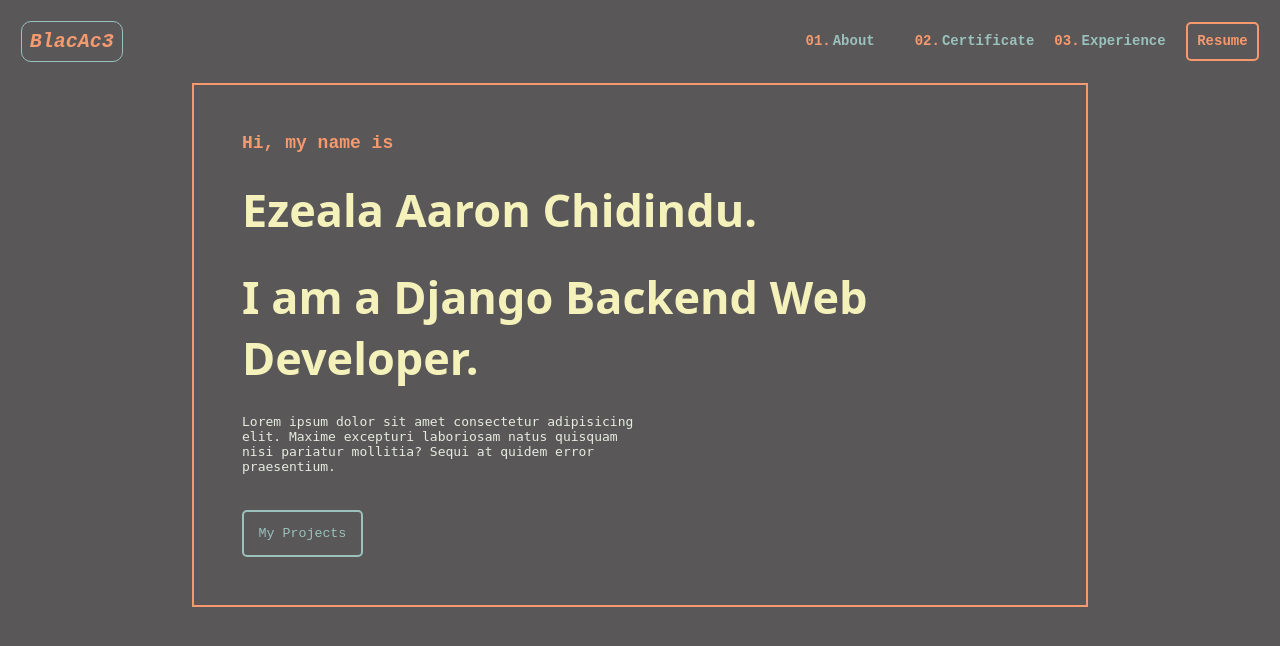
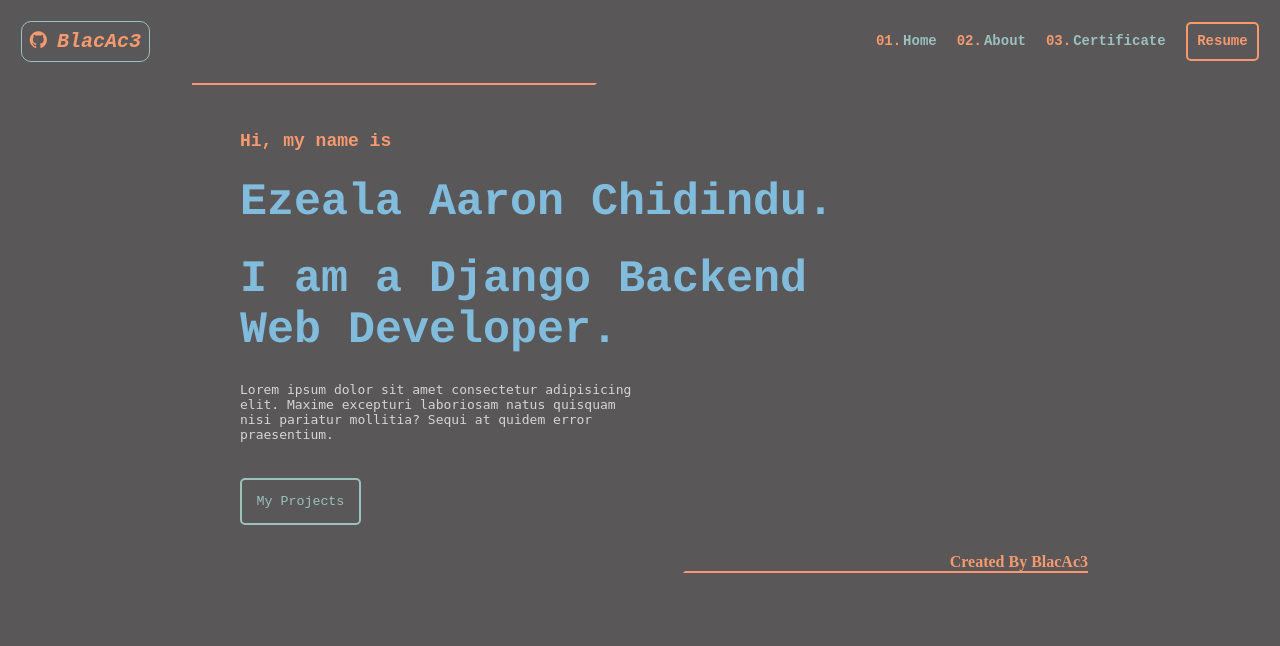
Before and after one commit to BlacAc3/blacac3-portfolio, a Django app: page / in a window 1280 px wide. Shown: the top 646 px of the page. Run offline with Django 4.2, Linux system fonts and the light colour scheme; some libraries are stand-ins or nearby versions.

Commit message:
Added more pages🗒

```diff
--- /dev/null
+++ b/mainpage/static/mainpage/script.js
@@ -0,0 +1,40 @@
+document.addEventListener("DOMContentLoaded", ()=>{
+
+
+    // click action for home navbar button
+    let navHome = document.querySelector(".nav-home");
+    let homePage = document.querySelector(".home");
+    navHome.addEventListener("click", ()=>{
+        allNavClickable = document.querySelectorAll(".intro")
+        allNavClickable.forEach(navItem => {
+            navItem.style.display="none";
+        });
+
+        homePage.style.display="flex"
+    })
+
+    // click action for navbar about button
+    let navAbout = document.querySelector(".nav-about");
+    let aboutPage = document.querySelector(".about");
+    navAbout.addEventListener("click", ()=>{
+        allNavClickable = document.querySelectorAll(".intro")
+        allNavClickable.forEach(navItem => {
+            navItem.style.display="none";
+        });
+
+        aboutPage.style.display="flex"
+    })
+
+    // Click action button for certificate page
+    let navCert = document.querySelector(".nav-cert");
+    let certPage = document.querySelector(".cert");
+    navCert.addEventListener("click", ()=>{
+        allNavClickable = document.querySelectorAll(".intro")
+        allNavClickable.forEach(navItem => {
+            navItem.style.display="none";
+        });
+
+        certPage.style.display="flex"
+    })
+
+})
--- a/mainpage/static/mainpage/style.css
+++ b/mainpage/static/mainpage/style.css
@@ -11,15 +11,20 @@ li{
 }
 
 a{
+    color:var(--accent-color);
     text-decoration: none;
-    color:black;
 }
+
+a:hover{
+    cursor: pointer;
+}
+
 
 :root:root {
     --primary-color: #595758;
     --accent-color: #F7996E;
-    --highlight-color: #F4F1BB;
-    --text-color: #E6EBE0;
+    --highlight-color:#82bcdc;
+    --text-color: #d5d5d5;
     --cta-color: #9BC1BC;
 
     /* --primary-color:#7B6B43;
@@ -32,7 +37,10 @@ a{
 }
 
 body{
+    height: 100%;
+    background-size:cover;
     background-color: var(--primary-color);
+
 }
 
 /* nav styling */
@@ -53,6 +61,9 @@ nav{
 }
 
 #username{
+    display:  flex;
+    justify-content: center;
+    gap:10px;
     font-size: 20px;
     font-style: italic;
     font-weight: bold;
@@ -115,14 +127,46 @@ nav li:hover  .nav-num{
 
 /* Body Styling */
 /* ---------------------------------------------------------------------- */
-#intro{
-    border: 2px solid var(--accent-color);
+
+.main-main{
+    display: flex;
+    position: relative;
+}
+
+/* Intro section syling */
+.intro{
+    position: relative;
+    /* border: 2px solid var(--accent-color); */
     padding: 3rem;
     margin: auto;
     width: 70%;
     display:flex;
     flex-direction: column;
     gap: 26px;
+    transition:all ease 0.3s;
+}
+
+.intro::after{
+    text-align: right;
+    content:"Created By BlacAc3";
+    font-weight:bolder ;
+    color: var(--accent-color);
+    position:absolute;
+    bottom:0;
+    right:0;
+    width:45%;
+    border-left: 2px solid transparent;
+    border-bottom: 2px solid var(--accent-color);
+}
+
+.intro::before{
+    content:"";
+    position: absolute;
+    top: 0;
+    left:0;
+    width: 45%;
+    border-right: 2px solid transparent;
+    border-top: 2px solid var(--accent-color);
 }
 
 #intro-name{
@@ -132,20 +176,28 @@ nav li:hover  .nav-num{
     font-family:var(--courier-font);
 }
 
-#intro h2{
-    font-family:system-ui, -apple-system, BlinkMacSystemFont, 'Segoe UI', Roboto, Oxygen, Ubuntu, Cantarell, 'Open Sans', 'Helvetica Neue', sans-serif;
+.intro h2{
+    width: 80%;
+    font-family: 'Courier', Courier, monospace;
     font-size: 45px;
-    font-weight: bolder;
     color:var(--highlight-color);
 }
 
-#intro p{
+.intro h3{
+    width: 80%;
+    margin-top: 28px;
+    font-family: 'Courier', Courier, monospace;
+    font-size: 30px;
+    color:var(--highlight-color);
+}
+
+.intro p{
     color:var(--text-color);
     width: 50%;
     font-family:monospace;
 }
 
-#intro button{
+.intro button{
     font-family: var(--courier-font);
     padding: 0.9rem;
     margin-top: 10px;
--- a/portfolio/templates/main/index.html
+++ b/portfolio/templates/main/index.html
@@ -1,12 +1,39 @@
 {% extends 'main/layout.html' %}
-
+{% load static %}
 
 {% block body %}
-    <ul id="intro">
+<div class="main-main">
+    <ul class="home intro">
         <li id="intro-name">Hi, my name is</li>
         <li><h2>Ezeala Aaron Chidindu.</h2></li>
         <li><h2>I am a Django Backend Web Developer.</h2></li>
         <li><p>Lorem ipsum dolor sit amet consectetur adipisicing elit. Maxime excepturi laboriosam natus quisquam nisi pariatur mollitia? Sequi at quidem error praesentium.</p></li>
         <li><button>My Projects</button></li>
     </ul>
+    <ul class="about intro">
+        <h2>About Me</h2>
+        <ul class="about-me">
+            <li><p>Hello there! I'm Ezeala Aaron, a dedicated Web Developer with a focus on Django backend development and proficiency in JavaScript. Currently a student, I'm passionate about building robust and scalable web applications that provide exceptional user experiences.</p></li>
+        </ul>
+
+        <h3>My Expertise</h3>
+        <ul class="expertise">
+            <li><p><strong>Django Development:</strong> I have a solid foundation in Django, creating powerful web applications following best practices and coding standards.</p></li>
+            <li><p><strong>JavaScript Skills:</strong> Proficient in JavaScript, I build interactive and dynamic user interfaces to enhance overall user experience.</p></li>
+            <li><p><strong>Problem Solver:</strong> I enjoy tackling challenges and solving complex problems. I believe in writing clean, maintainable code that meets project requirements.</p></li>
+        </ul>
+
+        <h3>Academic Background</h3>
+        <ul>
+            <li><p>I have successfully completed my Harvard <a href="https://pll.harvard.edu/course/cs50s-web-programming-python-and-javascript" target="_blank">CS50w</a> Course (Web Programming with Python and Javascript) and received my <a class="nav-cert">cerificate</a></p></li>
+            <li><p>I am currently pursuing my Bachelors Degree at University of Lagos, Nigeria. While my primary focus is on language studies, I have also gained valuable insights into computer science principles, algorithms, and data structures as part of my academic journey.</p></li>
+        </ul>
+    </ul>
+
+    <ul class="cert intro">
+        <h2>My Certificate</h2>
+        <li><img src="{% static 'mainpage/CS50W.png' %}" alt="Certificate of Aaron"></li>
+    </ul>
+
+</div>
 {% endblock body %}
--- a/portfolio/templates/main/layout.html
+++ b/portfolio/templates/main/layout.html
@@ -6,16 +6,18 @@
     <meta name="viewport" content="width=device-width, initial-scale=1.0">
     <title>Portfolio</title>
     <link rel="stylesheet" href="{% static 'mainpage/style.css' %}">
+    <script src="{% static 'mainpage/script.js' %}"></script>
+    <link rel="stylesheet" href="https://maxcdn.bootstrapcdn.com/font-awesome/4.4.0/css/font-awesome.min.css">
 </head>
 <body>
 
     <nav>
-        <div id="username">BlacAc3</div>
+        <a href="https://github.com/BlacAc3" target="_blank"><div id="username"><i class="fa fa-github"></i>BlacAc3</div></a>
         <ul>
-            <a href=""><li><div class="nav-num">01.</div>About</li><a href=""></a>
-            <a href=""><li><div class="nav-num">02.</div>Certificate</li></a>
-            <a href=""><li><div class="nav-num">03.</div>Experience</li></a>
-            <a href=""><li> <button>Resume</button></li></a>
+            <li class="nav-home"><div class="nav-num">01.</div>Home</li>
+            <li class="nav-about"><div class="nav-num">02.</div>About</li>
+            <li class="nav-cert"><div class="nav-num">03.</div>Certificate</li>
+            <li><button>Resume</button></li>
         </ul>
     </nav>
 
```
Also changed, not shown: other parts of mainpage/static/mainpage/style.css (+48 -2 lines), mainpage/static/mainpage/CS50W.png (added), 1 other file.
